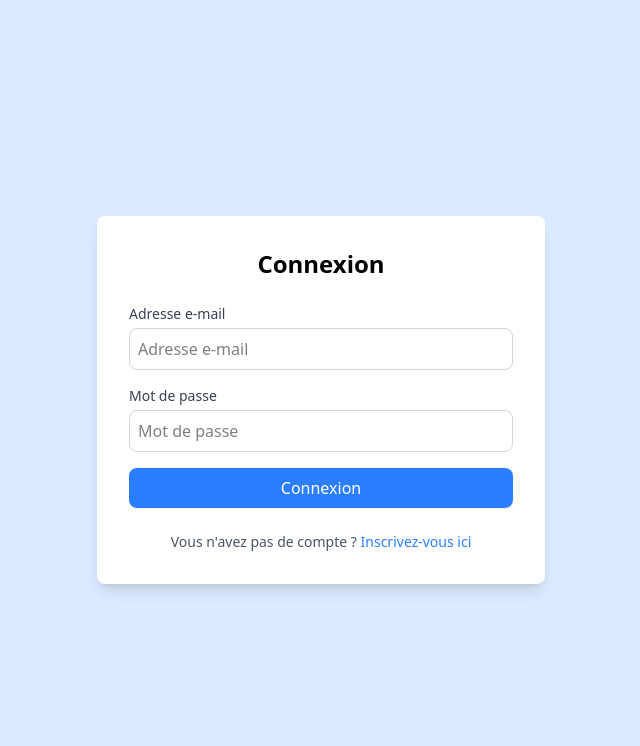
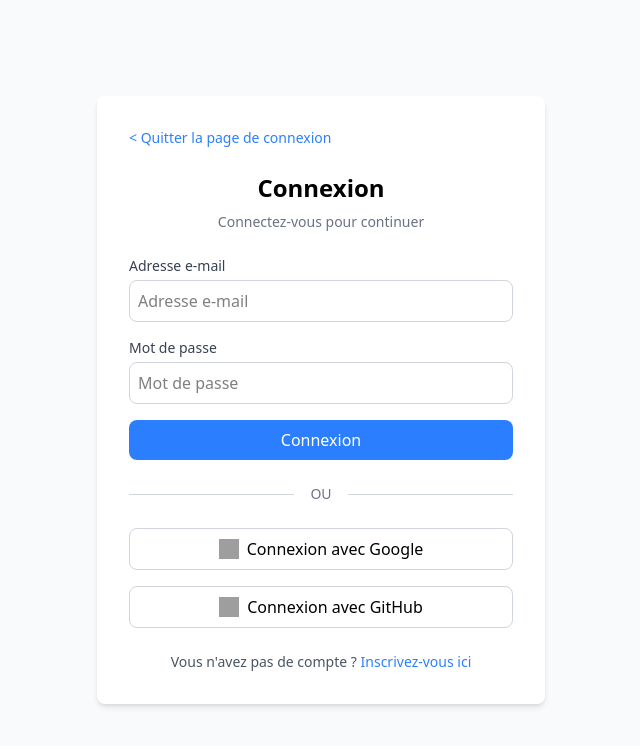
Before and after one commit to diiablex62/Dashboard-budget, a React (Vite) app: page /login in a window 1280 px wide. Shown: the top 746 px of the page, without its empty margins (319-959 px from the left). Built offline with nearby package versions, Linux system fonts and the light colour scheme; grey boxes are pictures that could not be loaded.

Commit message:
Amélioration des pages de connexion et d'inscription avec ajout de liens de navigation, messages d'invite et options de connexion via Google et GitHub.

```diff
--- a/src/pages/Login.jsx
+++ b/src/pages/Login.jsx
@@ -2,9 +2,17 @@ import React from "react";
 
 export default function Login() {
   return (
-    <div className='flex items-center justify-center min-h-screen bg-blue-100'>
-      <div className='w-full max-w-md bg-white p-8 rounded-lg shadow-lg'>
-        <h2 className='text-2xl font-bold text-center mb-6'>Connexion</h2>
+    <div className='flex items-center justify-center min-h-screen bg-gray-50'>
+      <div className='w-full max-w-md bg-white p-8 rounded-lg shadow-md'>
+        <div className='flex justify-between items-center mb-6'>
+          <a href='/' className='text-sm text-blue-500 hover:underline'>
+            &lt; Quitter la page de connexion
+          </a>
+        </div>
+        <h2 className='text-2xl font-bold text-center mb-2'>Connexion</h2>
+        <p className='text-center text-sm text-gray-500 mb-6'>
+          Connectez-vous pour continuer
+        </p>
         <form>
           <div className='mb-4'>
             <label
@@ -38,6 +46,29 @@ export default function Login() {
             Connexion
           </button>
         </form>
+        <div className='flex items-center my-6'>
+          <div className='flex-1 h-px bg-gray-300'></div>
+          <span className='px-4 text-sm text-gray-500'>OU</span>
+          <div className='flex-1 h-px bg-gray-300'></div>
+        </div>
+        <div className='space-y-4'>
+          <button className='w-full flex items-center justify-center gap-2 border border-gray-300 py-2 rounded-lg hover:bg-gray-100 transition duration-300'>
+            <img
+              src='https://upload.wikimedia.org/wikipedia/commons/thumb/5/53/Google_%22G%22_Logo.svg/512px-Google_%22G%22_Logo.svg.png'
+              alt='Google'
+              className='w-5 h-5'
+            />
+            Connexion avec Google
+          </button>
+          <button className='w-full flex items-center justify-center gap-2 border border-gray-300 py-2 rounded-lg hover:bg-gray-100 transition duration-300'>
+            <img
+              src='https://upload.wikimedia.org/wikipedia/commons/9/91/Octicons-mark-github.svg'
+              alt='GitHub'
+              className='w-5 h-5'
+            />
+            Connexion avec GitHub
+          </button>
+        </div>
         <p className='text-center text-sm text-gray-600 mt-6'>
           Vous n'avez pas de compte ?{" "}
           <a href='/register' className='text-blue-500 hover:underline'>
--- a/src/pages/Register.jsx
+++ b/src/pages/Register.jsx
@@ -2,9 +2,17 @@ import React from "react";
 
 export default function Register() {
   return (
-    <div className='flex items-center justify-center min-h-screen bg-blue-100'>
-      <div className='w-full max-w-md bg-white p-8 rounded-lg shadow-lg'>
-        <h2 className='text-2xl font-bold text-center mb-6'>Inscription</h2>
+    <div className='flex items-center justify-center min-h-screen bg-gray-50'>
+      <div className='w-full max-w-md bg-white p-8 rounded-lg shadow-md'>
+      <div className='flex justify-between items-center mb-6'>
+          <a href='/' className='text-sm text-blue-500 hover:underline'>
+            &lt; Quitter la page d'inscription
+          </a>
+        </div>
+        <h2 className='text-2xl font-bold text-center mb-2'>Inscription</h2>
+        <p className='text-center text-sm text-gray-500 mb-6'>
+          Inscrivez-vous pour continuer
+        </p>
         <form>
           <div className='mb-4'>
             <label
@@ -51,6 +59,29 @@ export default function Register() {
             Inscription
           </button>
         </form>
+        <div className='flex items-center my-6'>
+          <div className='flex-1 h-px bg-gray-300'></div>
+          <span className='px-4 text-sm text-gray-500'>OU</span>
+          <div className='flex-1 h-px bg-gray-300'></div>
+        </div>
+        <div className='space-y-4'>
+          <button className='w-full flex items-center justify-center gap-2 border border-gray-300 py-2 rounded-lg hover:bg-gray-100 transition duration-300'>
+            <img
+              src='https://upload.wikimedia.org/wikipedia/commons/thumb/5/53/Google_%22G%22_Logo.svg/512px-Google_%22G%22_Logo.svg.png'
+              alt='Google'
+              className='w-5 h-5'
+            />
+            Inscription avec Google
+          </button>
+          <button className='w-full flex items-center justify-center gap-2 border border-gray-300 py-2 rounded-lg hover:bg-gray-100 transition duration-300'>
+            <img
+              src='https://upload.wikimedia.org/wikipedia/commons/9/91/Octicons-mark-github.svg'
+              alt='GitHub'
+              className='w-5 h-5'
+            />
+            Inscription avec GitHub
+          </button>
+        </div>
         <p className='text-center text-sm text-gray-600 mt-6'>
           Vous avez déjà un compte ?{" "}
           <a href='/login' className='text-blue-500 hover:underline'>
```
